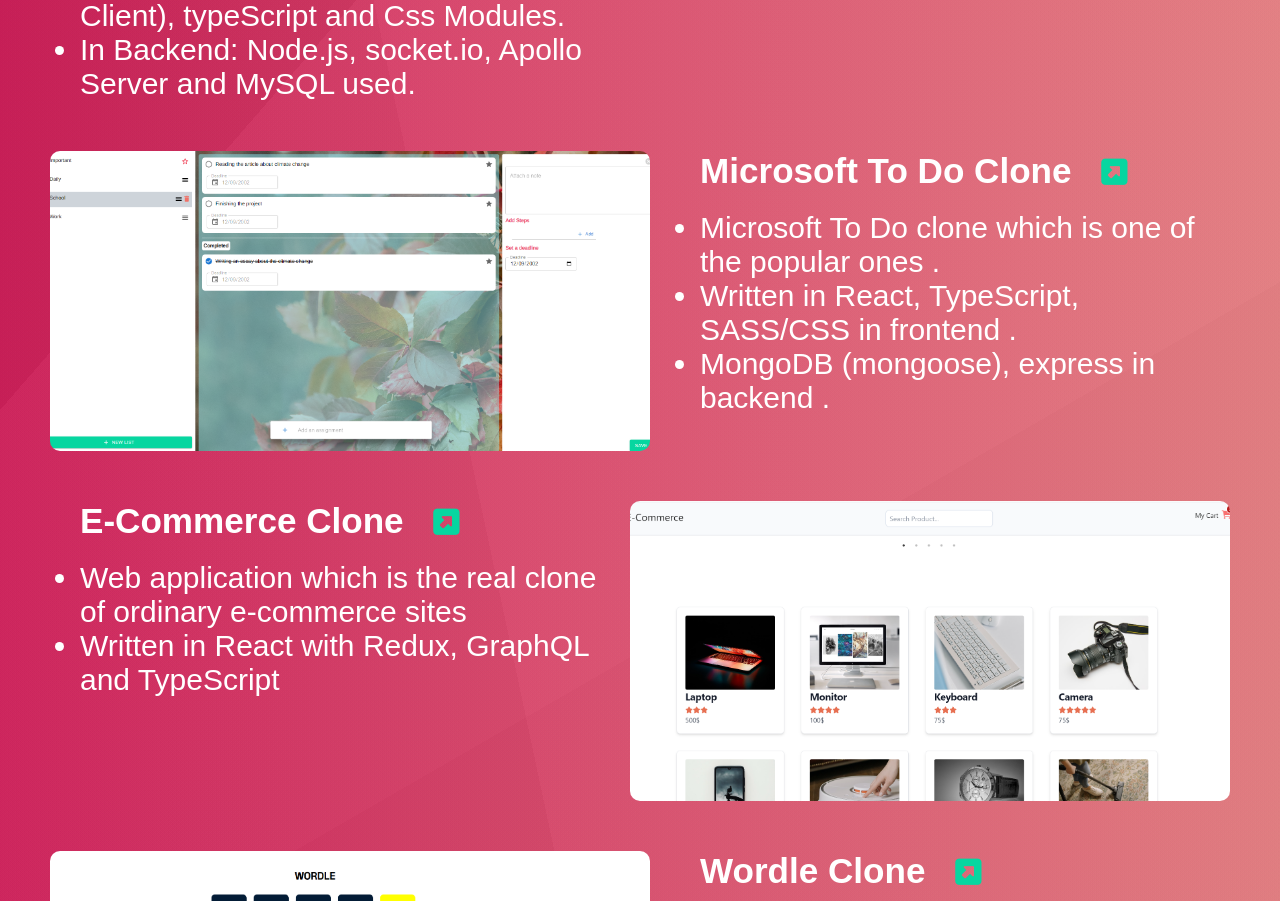
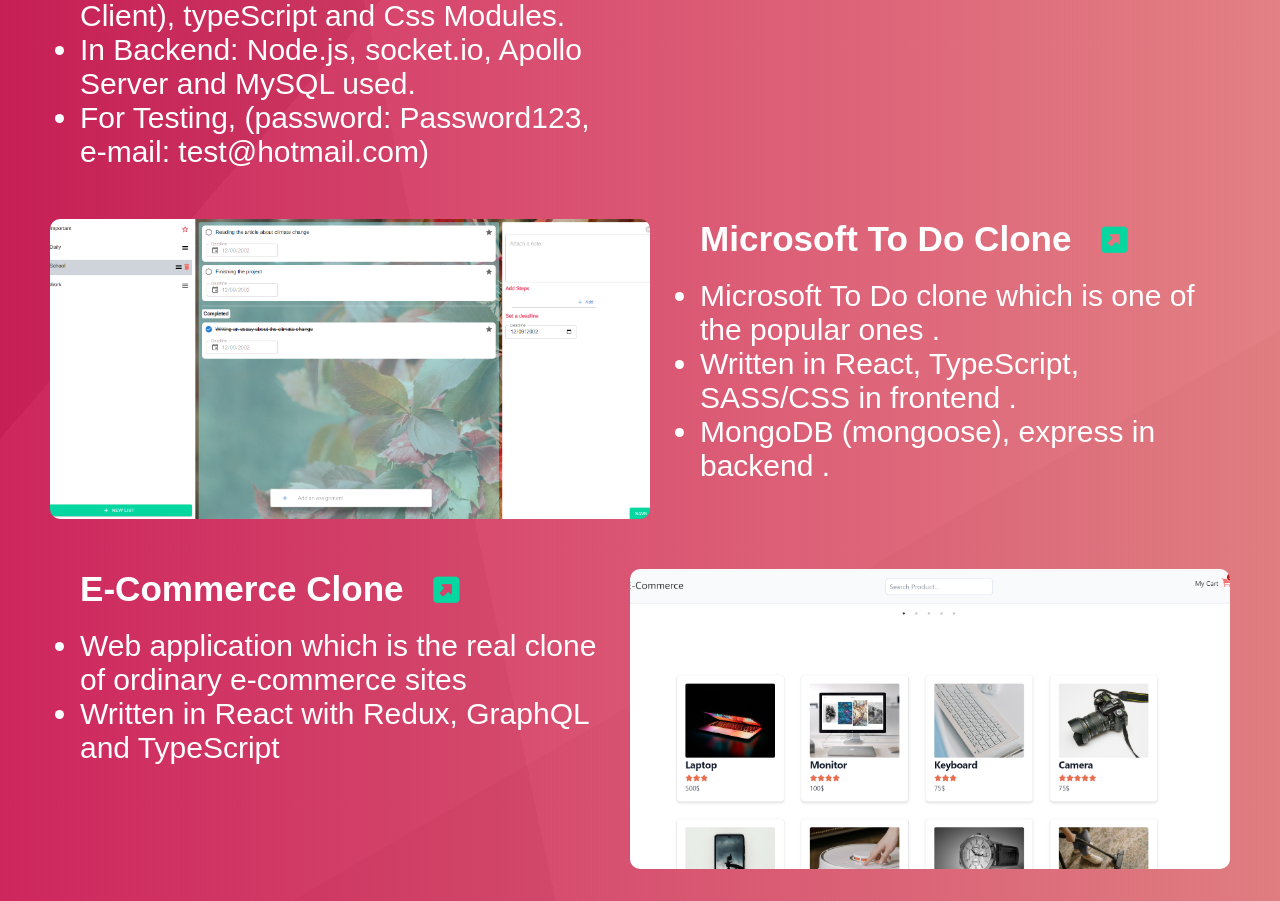
Before and after one commit to muaxz/MyPortfolio, a plain HTML site: page index.html in a window 1280 px wide. Shown: the part 1229-2130 px from the top of the page. Drawn offline with Linux system fonts and the light colour scheme; some icons are missing; a web font is replaced by a local one.

Commit message:
Update index.html

```diff
--- a/index.html
+++ b/index.html
@@ -54,6 +54,7 @@
                     <li>The application giving users chance to create a room with a particular category. </li>
                     <li>Written in React with GraphQL (Apollo Client), typeScript and Css Modules.</li>
                     <li>In Backend: Node.js, socket.io, Apollo Server and MySQL used.</li>
+                    <li>For Testing, (password: Password123, e-mail: test@hotmail.com)</li>
                 </ul>
             </div>
             <div class="single-project">
```
